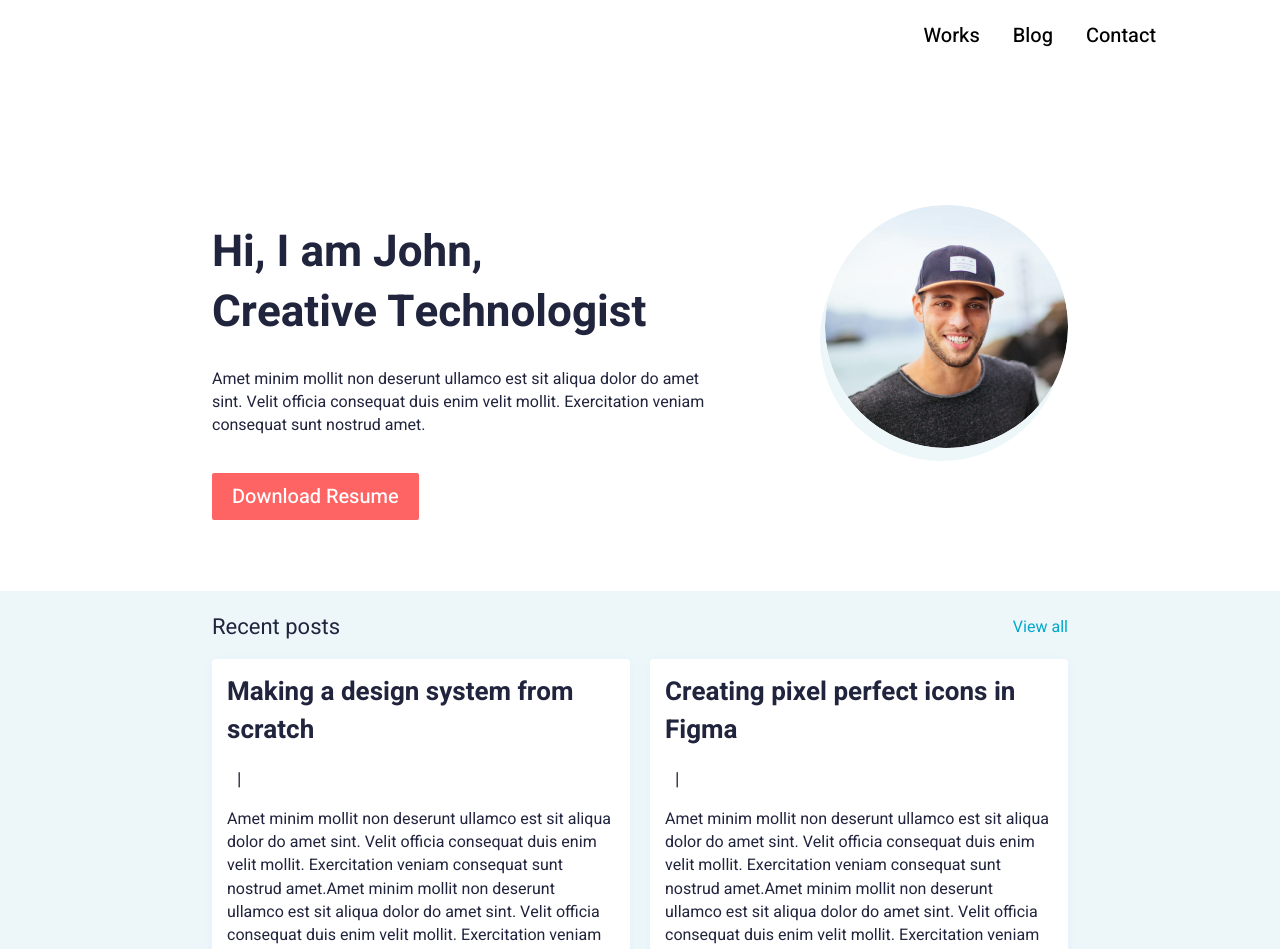
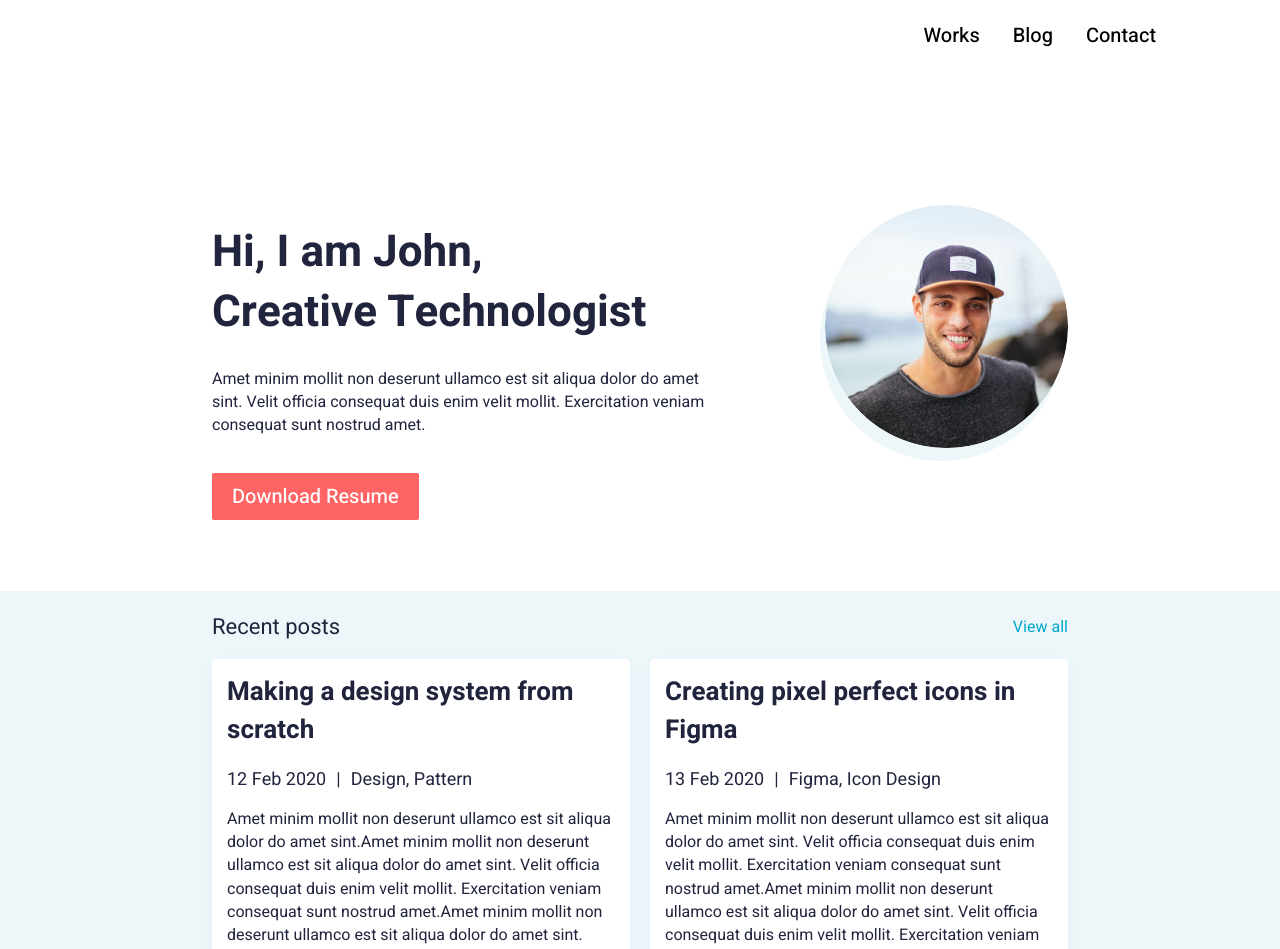
Before and after one commit to MXML11LN/blog-react, a React (Create React App) app: page / in a window 1280 px wide. Shown: the top 949 px of the page. Built offline with nearby package versions, Linux system fonts and the light colour scheme.

Commit message:
resolve props duplicatin errors

```diff
--- a/src/App/Main/FeaturedWorks/FeaturedWorksItems/FeaturedWorksItem.js
+++ b/src/App/Main/FeaturedWorks/FeaturedWorksItems/FeaturedWorksItem.js
@@ -10,7 +10,7 @@ const FeaturedWorksItem = (props) => {
                     <a href="/" className="works__title">{props.title}</a>
                     <div className="works__info">
                         <div className="works__year">{props.year}</div>
-                        <div className="works__category">{props.categoty}</div>
+                        <div className="works__category">{props.category}</div>
                     </div>
                     <div className="works__text text">{props.text}</div>
                 </div>
--- a/src/App/Main/RecentPosts/RecentPostsItems/RecentPostItem.js
+++ b/src/App/Main/RecentPosts/RecentPostsItems/RecentPostItem.js
@@ -4,9 +4,9 @@ const  RecentPostItem = (props) =>{
     return(
         <>
             <article className="recent-posts__item recent-post">
-                <a className="recent-post__title" href="#">{props.title}</a>
-                <div className="recent-post__info">{props.date}<span>|</span>{props.category}</div>
-                <div className="recent-post__text text">{props.text}</div>
+                <a className="recent-post__title" href="#">{props.name}</a>
+                <div className="recent-post__info">{props.date}<span>|</span>{props.group}</div>
+                <div className="recent-post__text text">{props.description}</div>
             </article>
         </>
     )
--- a/src/App/Main/RecentPosts/RecentPostsItems/RecentPostItems.js
+++ b/src/App/Main/RecentPosts/RecentPostsItems/RecentPostItems.js
@@ -9,10 +9,10 @@ const RecentPostsItems= () =>{
             postItems.map((item,index)=>(
                 <div className="recent-posts__column" key={index}>
                 <RecentPostItem
-                    title = {item.title}
-                    year = {item.year}
-                    category = {item.categoty}
-                    text = {item.text}
+                    name = {item.name}
+                    date = {item.date}
+                    group= {item.group}
+                    description = {item.description}
                 />
             </div>
             ))
--- a/src/App/Main/RecentPosts/RecentPostsItems/postItems.js
+++ b/src/App/Main/RecentPosts/RecentPostsItems/postItems.js
@@ -1,28 +1,28 @@
 
 const postItems =[
     {
-        title:"Making a design system from scratch",
+        name:"Making a design system from scratch",
         date:"12 Feb 2020",
-        category:"Design, Pattern",
-        text:"Amet minim mollit non deserunt ullamco est sit aliqua dolor do amet sint. Velit officia consequat duis enim velit mollit. Exercitation veniam consequat sunt nostrud amet.Amet minim mollit non deserunt ullamco est sit aliqua dolor do amet sint. Velit officia consequat duis enim velit mollit. Exercitation veniam consequat sunt nostrud amet.Amet minim mollit non deserunt ullamco est sit aliqua dolor do amet sint. Velit officia consequat duis enim velit mollit. Exercitation veniam consequat sunt nostrud amet.Amet minim mollit non deserunt ullamco est sit aliqua dolor do amet sint. Velit officia consequat duis enim velit mollit. Exercitation veniam consequat sunt nostrud amet.",
+        group:"Design, Pattern",
+        description:"Amet minim mollit non deserunt ullamco est sit aliqua dolor do amet sint.Amet minim mollit non deserunt ullamco est sit aliqua dolor do amet sint. Velit officia consequat duis enim velit mollit. Exercitation veniam consequat sunt nostrud amet.Amet minim mollit non deserunt ullamco est sit aliqua dolor do amet sint. Velit officia consequat duis enim velit mollit. Exercitation veniam consequat sunt nostrud amet.",
     },
     {
-        title:"Creating pixel perfect icons in Figma",
+        name:"Creating pixel perfect icons in Figma",
         date:"13 Feb 2020",
-        category:"Figma, Icon Design",
-        text:"Amet minim mollit non deserunt ullamco est sit aliqua dolor do amet sint. Velit officia consequat duis enim velit mollit. Exercitation veniam consequat sunt nostrud amet.Amet minim mollit non deserunt ullamco est sit aliqua dolor do amet sint. Velit officia consequat duis enim velit mollit. Exercitation veniam consequat sunt nostrud amet.Amet minim mollit non deserunt ullamco est sit aliqua dolor do amet sint. Velit officia consequat duis enim velit mollit. Exercitation veniam consequat sunt nostrud amet.Amet minim mollit non deserunt ullamco est sit aliqua dolor do amet sint. Velit officia consequat duis enim velit mollit. Exercitation veniam consequat sunt nostrud amet.",
+        group:"Figma, Icon Design",
+        description:"Amet minim mollit non deserunt ullamco est sit aliqua dolor do amet sint. Velit officia consequat duis enim velit mollit. Exercitation veniam consequat sunt nostrud amet.Amet minim mollit non deserunt ullamco est sit aliqua dolor do amet sint. Velit officia consequat duis enim velit mollit. Exercitation veniam consequat sunt nostrud amet.Amet minim mollit non deserunt ullamco est sit aliqua dolor do amet sint. Velit officia consequat duis enim velit mollit. Exercitation veniam consequat sunt nostrud amet.Amet minim mollit non deserunt ullamco est sit aliqua dolor do amet sint. Velit officia consequat duis enim velit mollit. Exercitation veniam consequat sunt nostrud amet.",
     },
     {
-        title:"Making a design system from scratch",
+        name:"Making a design system from scratch",
         date:"14 Feb 2020",
-        category:"Design, Pattern",
-        text:"Amet minim mollit non deserunt ullamco est sit aliqua dolor do amet sint. Velit officia consequat duis enim velit mollit. Exercitation veniam consequat sunt nostrud amet.Amet minim mollit non deserunt ullamco est sit aliqua dolor do amet sint. Velit officia consequat duis enim velit mollit. Exercitation veniam consequat sunt nostrud amet.Amet minim mollit non deserunt ullamco est sit aliqua dolor do amet sint. Velit officia consequat duis enim velit mollit. Exercitation veniam consequat sunt nostrud amet.Amet minim mollit non deserunt ullamco est sit aliqua dolor do amet sint. Velit officia consequat duis enim velit mollit. Exercitation veniam consequat sunt nostrud amet.",
+        group:"Design, Pattern",
+        description:"Amet minim mollit non deserunt ullamco est sit aliqua dolor do amet sint. Velit officia consequat duis enim velit mollit. Exercitation veniam consequat sunt nostrud amet.Amet minim mollit non deserunt ullamco est sit aliqua dolor do amet sint. Velit officia consequat duis enim velit mollit. Exercitation veniam consequat sunt nostrud amet.Amet minim mollit non deserunt ullamco est sit aliqua dolor do amet sint. Velit officia consequat duis enim velit mollit. Exercitation veniam consequat sunt nostrud amet.Amet minim mollit non deserunt ullamco est sit aliqua dolor do amet sint. Velit officia consequat duis enim velit mollit. Exercitation veniam consequat sunt nostrud amet.",
     },
     {
-        title:"Making Brand new Patterns",
+        name:"Making Brand new Patterns",
         date:"15 Feb 2020",
-        category:"Pattern",
-        text:"Amet minim mollit non deserunt ullamco est sit aliqua dolor do amet sint. Velit officia consequat duis enim velit mollit. Exercitation veniam consequat sunt nostrud amet.Amet minim mollit non deserunt ullamco est sit aliqua dolor do amet sint. Velit officia consequat duis enim velit mollit. Exercitation veniam consequat sunt nostrud amet.Amet minim mollit non deserunt ullamco est sit aliqua dolor do amet sint. Velit officia consequat duis enim velit mollit. Exercitation veniam consequat sunt nostrud amet.Amet minim mollit non deserunt ullamco est sit aliqua dolor do amet sint. Velit officia consequat duis enim velit mollit. Exercitation veniam consequat sunt nostrud amet.",
+        group:"Pattern",
+        description:"Amet minim mollit non deserunt ullamco est sit aliqua dolor do amet sint. Velit officia consequat duis enim velit mollit. Exercitation veniam consequat sunt nostrud amet.Amet minim mollit non deserunt ullamco est sit aliqua dolor do amet sint. Velit officia consequat duis enim velit mollit. Exercitation veniam consequat sunt nostrud amet.Amet minim mollit non deserunt ullamco est sit aliqua dolor do amet sint. Velit officia consequat duis enim velit mollit. Exercitation veniam consequat sunt nostrud amet.Amet minim mollit non deserunt ullamco est sit aliqua dolor do amet sint. Velit officia consequat duis enim velit mollit. Exercitation veniam consequat sunt nostrud amet.",
     },
 ]
 
```
